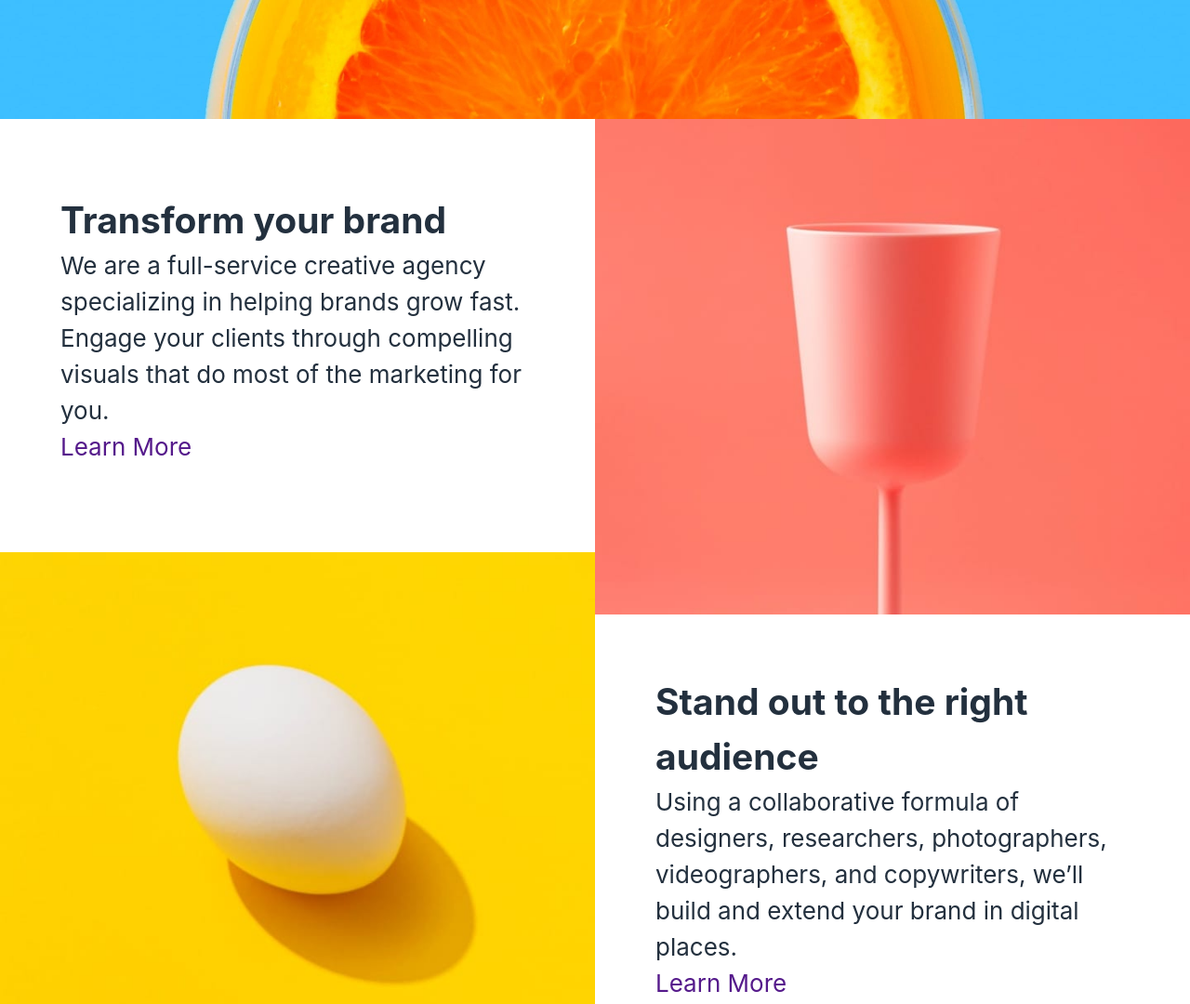
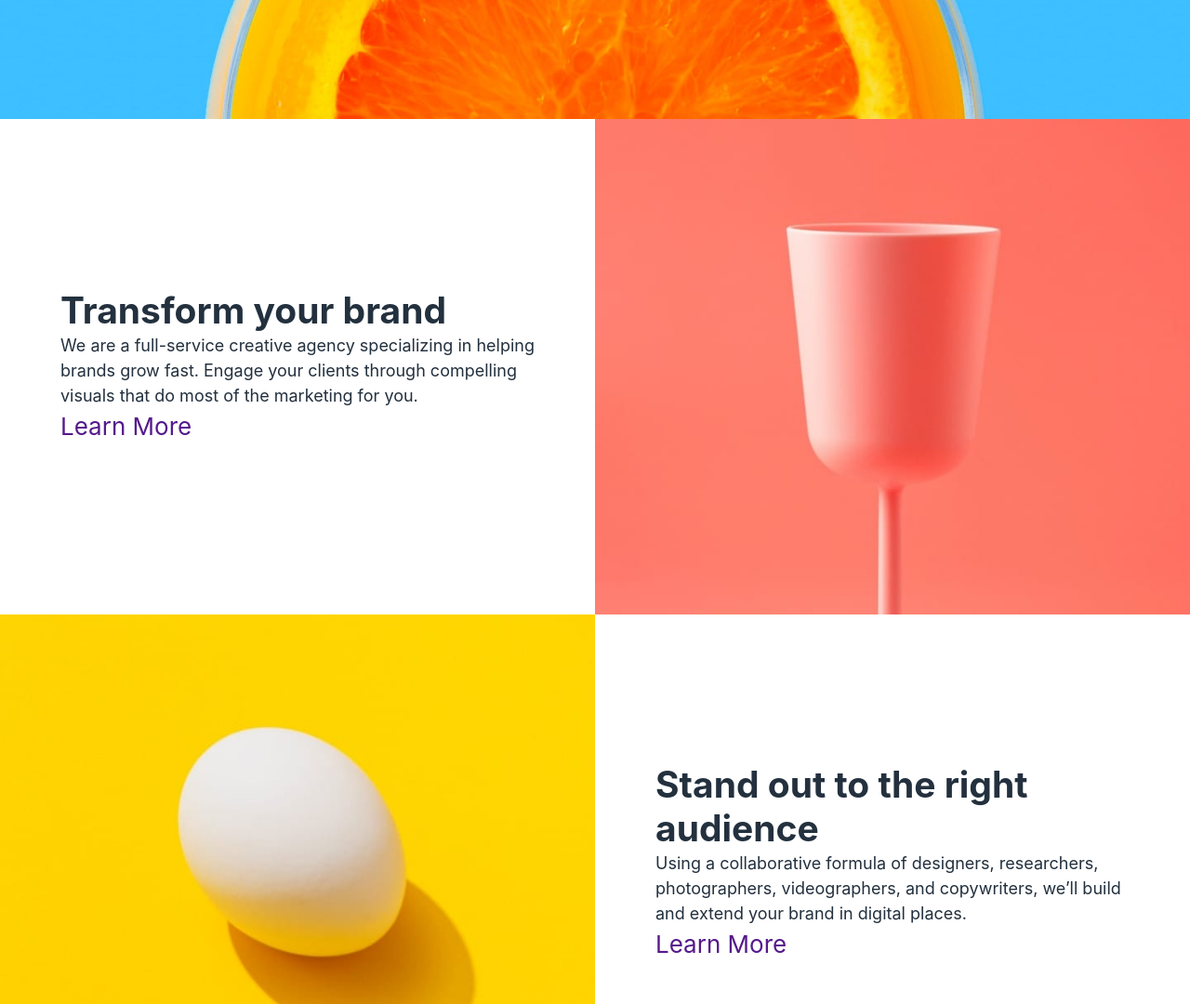
Before and after one commit to thejyotipatel/sunnyside-agency-landing-page-UI, a website built with Vite: page index.html in a window 1280 px wide. Shown: the part 780-1860 px from the top of the page at 93% size. Built offline with nearby package versions, Linux system fonts and the light colour scheme.

Commit message:
add styled

```diff
--- /dev/null
+++ b/scss/pages/_about.scss
@@ -0,0 +1,42 @@
+.about {
+  &-cards {
+    display: grid;
+    grid-template-columns: repeat(2, 1fr);
+    &-card {
+      grid-template-rows: repeat(2, 1fr);
+      display: grid;
+      align-items: center;
+      justify-items: center;
+      // aspect-ratio: 1;
+
+      .about-cards-card-desc,
+      .about-cards-card-img {
+        width: calc(min(100%, 900px));
+        height: calc(min(100%, 900px));
+      }
+      .about-cards-card-desc {
+        text-align: left;
+        display: flex;
+        flex-direction: column;
+        justify-content: center;
+        padding: $size-500;
+        color: $clr-neutral-500;
+        h1 {
+          font-size: $fs-500;
+          line-height: 1.2;
+          width: 18ch;
+        }
+        p {
+          font-size: $fs-300;
+        }
+      }
+    }
+  }
+}
+
+@media (min-width: 45em) {
+  main {
+    .features {
+    }
+  }
+}
--- a/scss/pages/_feacher.scss
+++ /dev/null
@@ -1,28 +0,0 @@
-.about {
-  &-cards {
-    display: grid;
-    grid-template-columns: repeat(2, 1fr);
-    grid-template-rows: repeat(2, 1fr);
-    &-card {
-      // height: 100%;
-      display: grid;
-      align-items: center;
-      justify-items: center;
-      .about-cards-card-desc {
-        text-align: left;
-        margin: $size-500;
-        color: $clr-neutral-500;
-        h1 {
-          font-size: $fs-500;
-        }
-      }
-    }
-  }
-}
-
-@media (min-width: 45em) {
-  main {
-    .features {
-    }
-  }
-}
--- a/scss/style.scss
+++ b/scss/style.scss
@@ -8,6 +8,6 @@
 // pages
 @import './pages/navbar';
 @import './pages/home';
-@import './pages/feacher';
+@import './pages/about';
 @import './pages/faq';
 @import './pages/footer';
--- a/scss/utils/_utilityClasses.scss
+++ b/scss/utils/_utilityClasses.scss
@@ -192,3 +192,7 @@
     display: none;
   }
 }
+
+.float-100 {
+  float: inline-start;
+}
```
Also changed, not shown: css/style.css, 1 other file.
